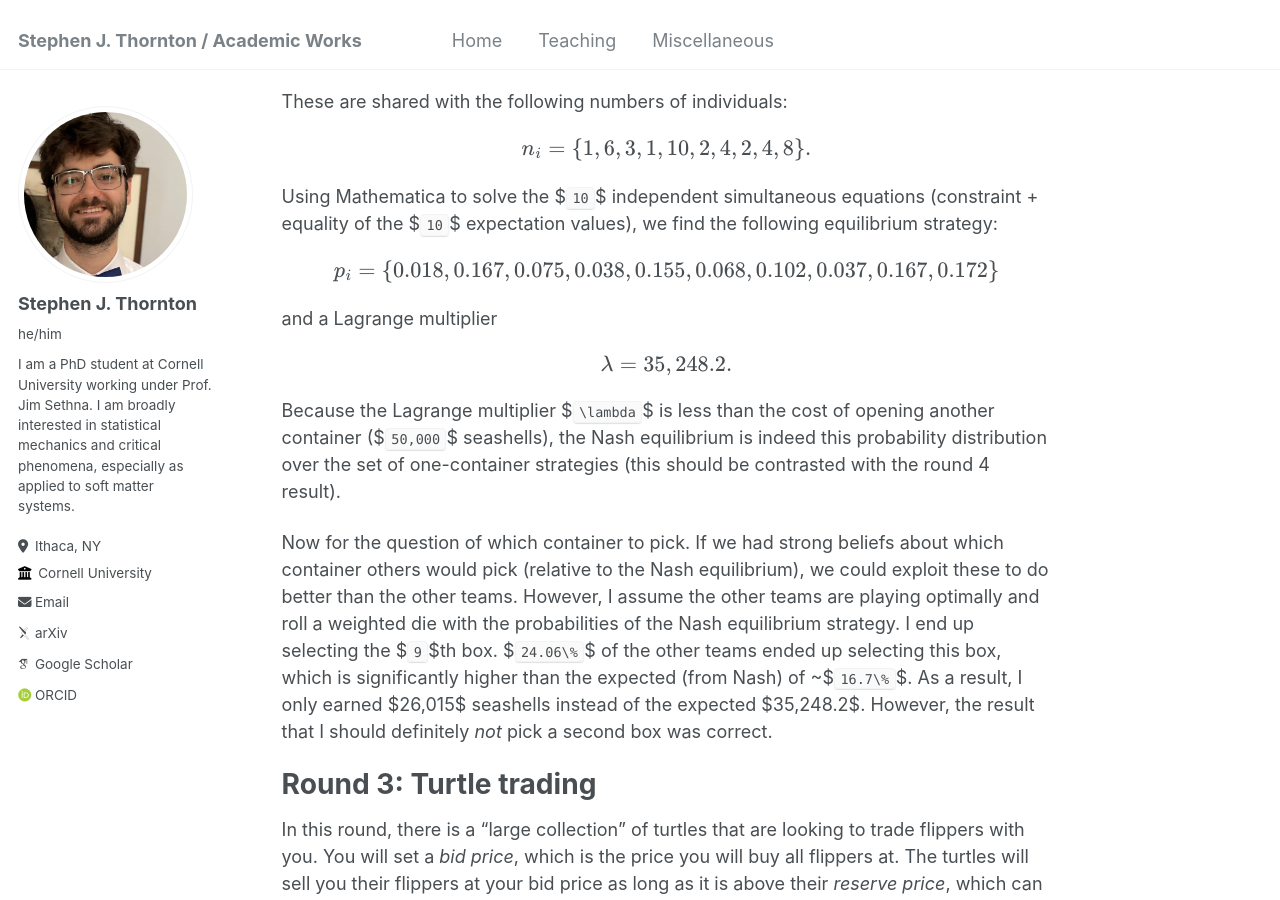
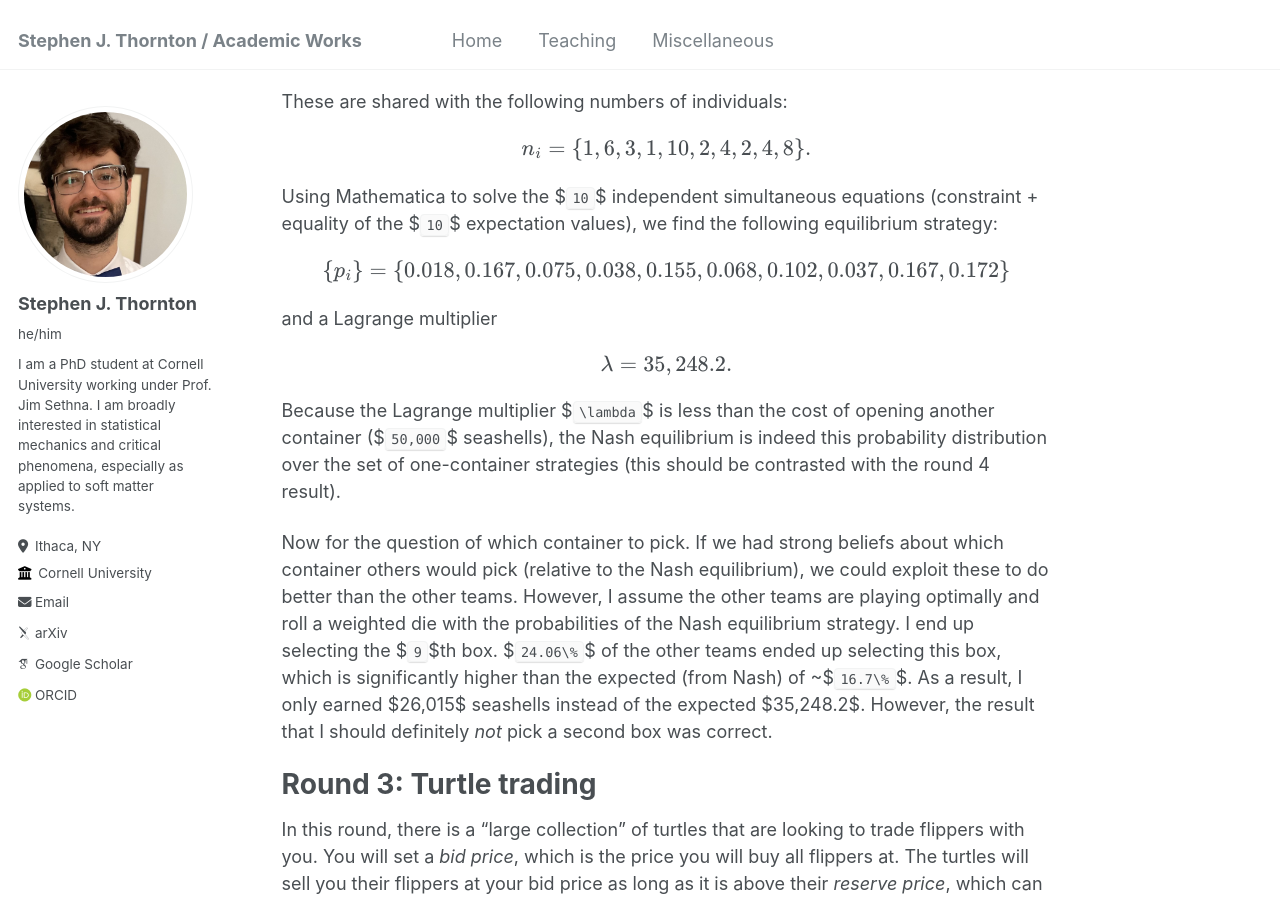
Before and after one commit to stephen-thornton/stephen-thornton.github.io, a Jekyll site: the page built from _miscellaneous/Prosperity.md, in a window 1280 px wide and 900 px high, scrolled down 3328 px. Built offline with Jekyll 4.4.1, drawn with Linux system fonts in a browser that asks for light colours; some web fonts are replaced.

Commit message:
Update Prosperity.md

```diff
--- a/_miscellaneous/Prosperity.md
+++ b/_miscellaneous/Prosperity.md
@@ -78,7 +78,7 @@ $$n_i=\left\lbrace 1, 6, 3, 1, 10, 2, 4, 2, 4, 8 \right\rbrace.$$
 
 Using Mathematica to solve the $`10`$ independent simultaneous equations (constraint + equality of the $`10`$ expectation values), we find the following equilibrium strategy:
 
-$$p_i=\left\lbrace 0.018, 0.167, 0.075, 0.038, 0.155, 0.068, 0.102, 0.037, 0.167, 0.172 \right\rbrace$$
+$$\left\lbrace p_i\right\rbrace=\left\lbrace 0.018, 0.167, 0.075, 0.038, 0.155, 0.068, 0.102, 0.037, 0.167, 0.172 \right\rbrace$$
 
 and a Lagrange multiplier
 
```
